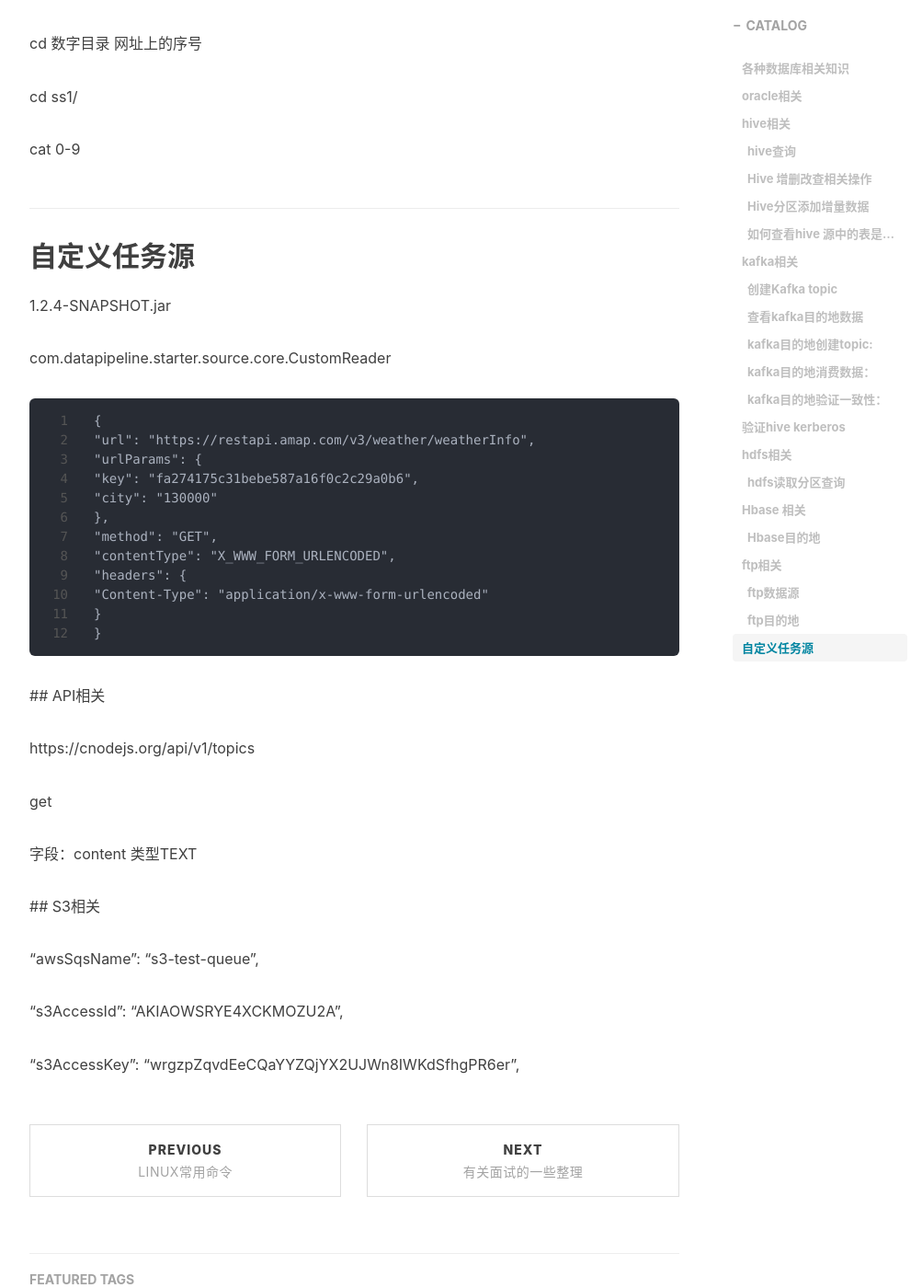
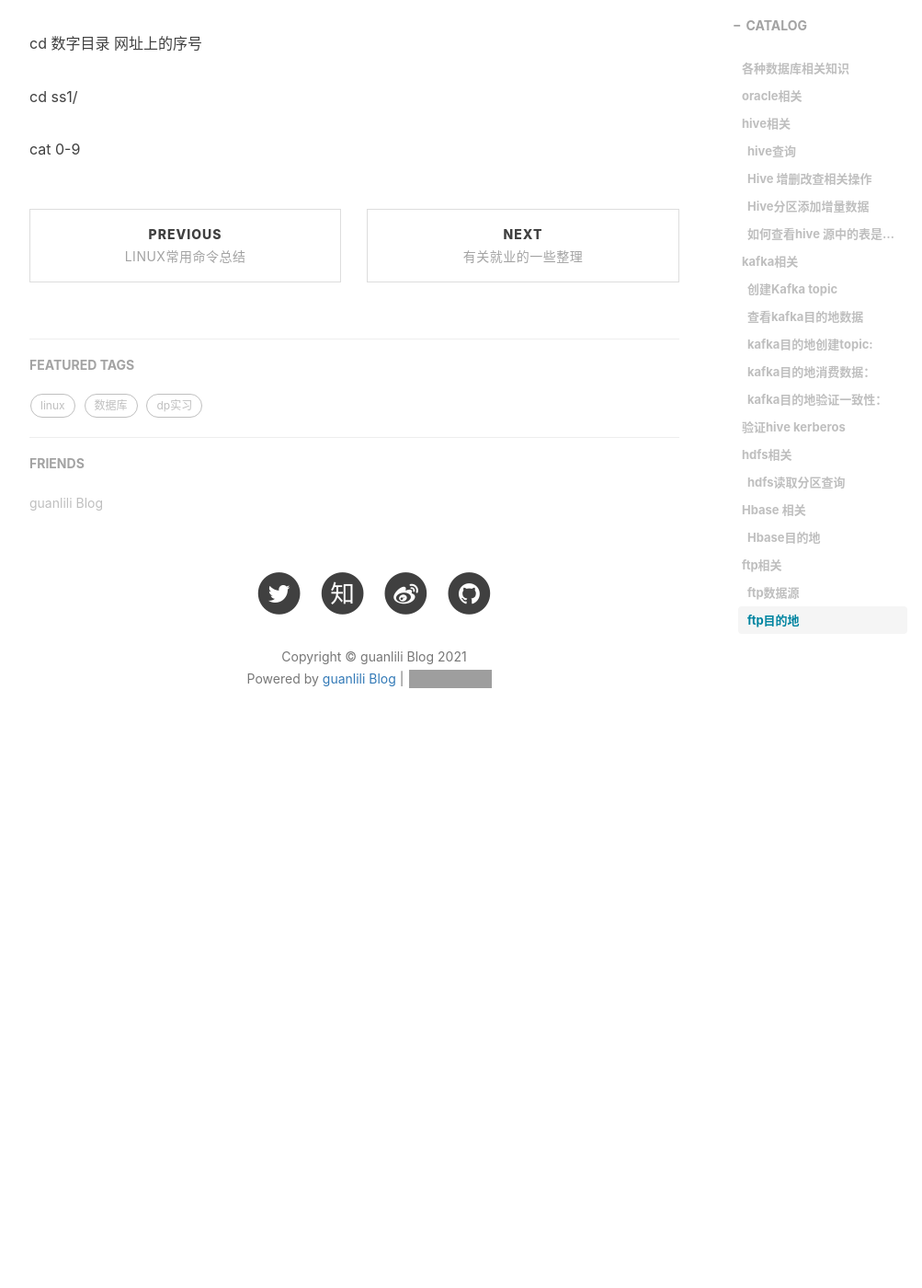
Before and after one commit to guanlili/guanlili.github.io, a Jekyll site: the page built from _posts/study/2019-10-11-数据库相关命令.md, in a window 1280 px wide and 1400 px high, scrolled down 8630 px. Shown: the whole window at 92% size, without its empty margins (233-1236 px from the left). Built offline with Jekyll 4.4.1, drawn with Linux system fonts in a browser that asks for light colours; nearby versions of some CDN libraries; comment, search, counter and statistics services are not loaded; after the commit the page ends 9472 px from its top, so only the background shows below that; some of the changed text lies outside the part shown; grey boxes are pictures that could not be loaded.

Commit message:
update article

````diff
--- a/_posts/study/2019-10-11-数据库相关命令.md
+++ b/_posts/study/2019-10-11-数据库相关命令.md
@@ -1,9 +1,9 @@
 ---
 layout: post
 title: "数据库相关命令"
-subtitle: "或许是最常用的数据库命令"
+subtitle: "DP实习时总结的一些命令"
 author: "guanlili"
-header-img: "img/about-bg.jpg"
+header-img: "img/blog-cover-database.jpg"
 header-img-credit: "@WebdesignerDepot"
 header-img-credit-href: "medium.com/@WebdesignerDepot/poll-should-css-become-more-like-a-programming-language-c74eb26a4270"
 header-mask: 0.4
@@ -288,38 +288,3 @@ cd 数字目录 网址上的序号
 cd ss1/
 
  cat 0-9
-## 自定义任务源
-
-1.2.4-SNAPSHOT.jar
-
-com.datapipeline.starter.source.core.CustomReader
-
-```
-{
-"url": "https://restapi.amap.com/v3/weather/weatherInfo",
-"urlParams": {
-"key": "fa274175c31bebe587a16f0c2c29a0b6",
-"city": "130000"
-},
-"method": "GET",
-"contentType": "X_WWW_FORM_URLENCODED",
-"headers": {
-"Content-Type": "application/x-www-form-urlencoded"
-}
-}
-```
- ## API相关
-
- https://cnodejs.org/api/v1/topics
-
-get
-
-字段：content 类型TEXT
-
- ## S3相关
-
-"awsSqsName": "s3-test-queue",
-
- "s3AccessId": "AKIAOWSRYE4XCKMOZU2A",
-
- "s3AccessKey": "wrgzpZqvdEeCQaYYZQjYX2UJWn8IWKdSfhgPR6er",
````
Also changed, not shown: _posts/2017-10-06-css-complaints.md (deleted, +0 -42 lines), _posts/cs_idols/2019-09-13-peter-john-landin.md (deleted, +0 -32 lines), _posts/history/2020-02-13-三国关于刘备.md (+2 -2 lines), _posts/study/2019-09-15-AHP+模糊综合评价法.md (+0 -2 lines), _posts/study/2019-10-11-linux常用命令.md (+13 -1 lines), UnpublishedPosts/2019-12-24-面试题总结.md (renamed from _posts/findjob/2019-12-24-面试题总结.md), UnpublishedPosts/2019-9-10-数据结构之查找.md (renamed from _posts/study/2019-9-10-数据结构之查找.md), UnpublishedPosts/2020-01-05-SQL教程.md (renamed from _posts/study/2020-01-05-SQL教程.md), img/blog-cover-database.jpg (added).
